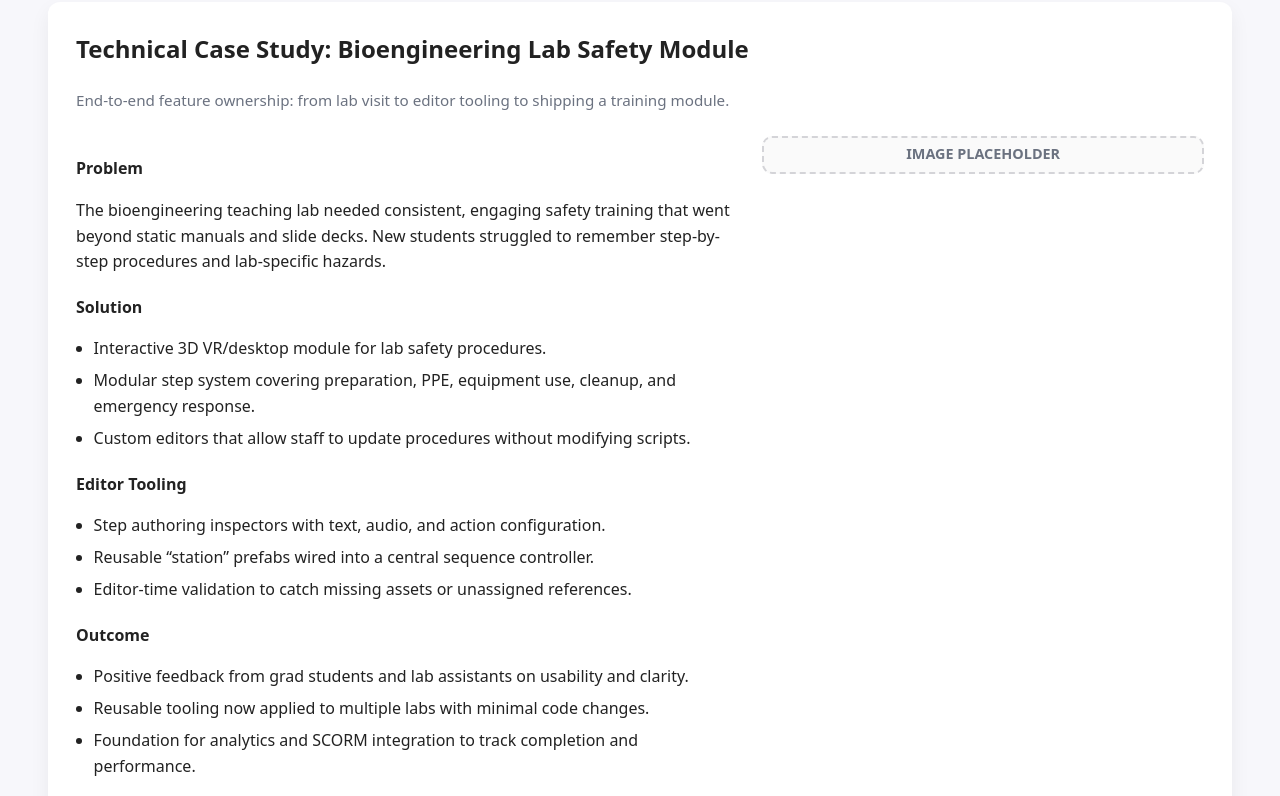
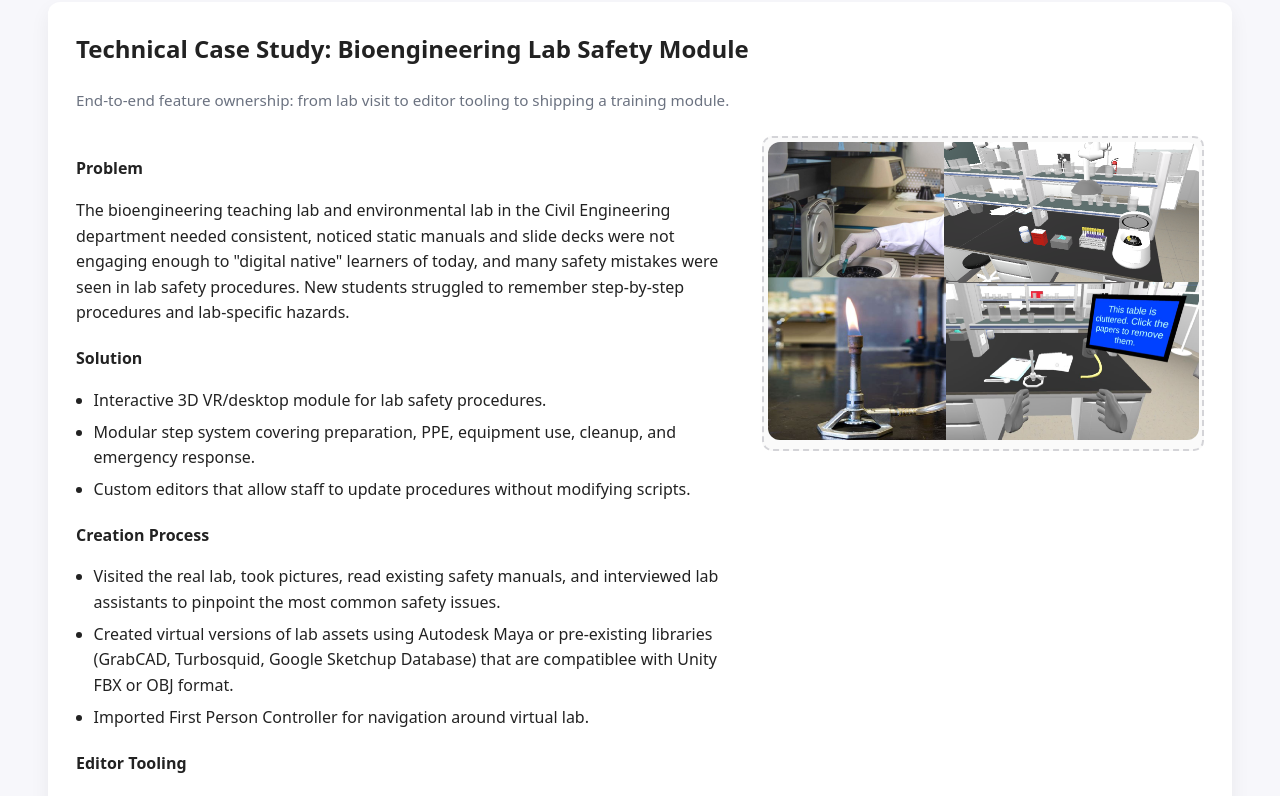
Before and after one commit to beehanel/portfolio, a Vue app: page /unity-safety in a window 1280 px wide. Shown: the part 1000-1796 px from the top of the page. Built offline with nearby package versions, Linux system fonts and the light colour scheme.

Commit message:
fixed jumbled up sections on unitysafety

```diff
--- a/src/pages/UnitySafetyPage.vue
+++ b/src/pages/UnitySafetyPage.vue
@@ -29,53 +29,6 @@
 			  <h2>Technical Case Study: Bioengineering Lab Safety Module</h2>
 			  <p class="tagline">
 				  End-to-end feature ownership: from lab visit to editor tooling to shipping a training module.
-			  </p>
-
-			  <div class="two-col">
-				  <div>
-					  <div class="subheading">Problem</div>
-					  <p>
-						  The bioengineering teaching lab needed consistent, engaging safety training that went beyond static
-						  manuals and slide decks. New students struggled to remember step-by-step procedures and lab-specific
-						  hazards.
-					  </p>
-
-					  <div class="subheading">Solution</div>
-					  <ul>
-						  <li>Interactive 3D VR/desktop module for lab safety procedures.</li>
-						  <li>Modular step system covering preparation, PPE, equipment use, cleanup, and emergency response.</li>
-						  <li>Custom editors that allow staff to update procedures without modifying scripts.</li>
-					  </ul>
-
-					  <div class="subheading">Editor Tooling</div>
-					  <ul>
-						  <li>Step authoring inspectors with text, audio, and action configuration.</li>
-						  <li>Reusable “station” prefabs wired into a central sequence controller.</li>
-						  <li>Editor-time validation to catch missing assets or unassigned references.</li>
-					  </ul>
-
-					  <div class="subheading">Outcome</div>
-					  <ul>
-						  <li>Positive feedback from grad students and lab assistants on usability and clarity.</li>
-						  <li>Reusable tooling now applied to multiple labs with minimal code changes.</li>
-						  <li>Foundation for analytics and SCORM integration to track completion and performance.</li>
-					  </ul>
-				  </div>
-
-				  <div>
-					  <div class="placeholder">
-						  <strong>IMAGE PLACEHOLDER</strong>
-						  <!-- Replace with <img src="images/bio-case-study-collage.png" alt="Bioengineering lab safety case study screenshots"> -->
-					  </div>
-				  </div>
-			  </div>
-		  </section>
-
-		  <!-- 1. Modularity / Editor Tool Demo -->
-		  <section id="editor-modularity">
-			  <h2>Modular Unity Editor Workflow: Custom Inspectors in Action</h2>
-			  <p class="tagline">
-				  A data-driven step system with custom inspectors that allows non-programmers to configure VR safety training.
 			  </p>
 
 			  <div class="two-col">
@@ -124,7 +77,6 @@
 			  </div>
 		  </section>
 
-		<!-- 1. Modularity / Editor Tool Demo -->
 		<section id="editor-modularity">
 			<h2>Modular Unity Editor Workflow: Custom Inspectors in Action</h2>
 			<p class="tagline">
@@ -351,10 +303,6 @@
 				<li>AI automatically generates localized text and narration drafts.</li>
 				<li>AI configures interaction logic templates for new equipment.</li>
 			</ul>
-
-			<div class="placeholder">
-				<img src="../assets/ai-authoring-flow.svg" alt="Showcasing of custom editor menus" style="width:100%; border-radius:12px;">
-			</div>
 		</section>
 
 	</main>
```
Lines whose indentation alone changed are shown as unchanged.
